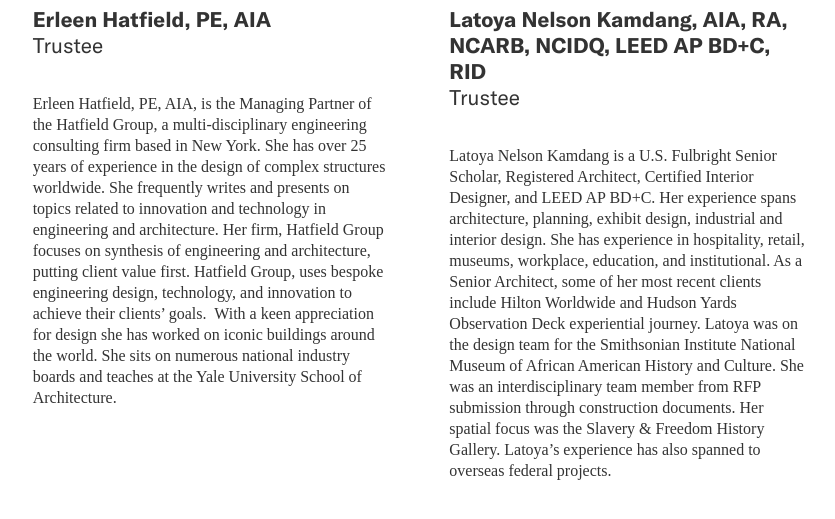
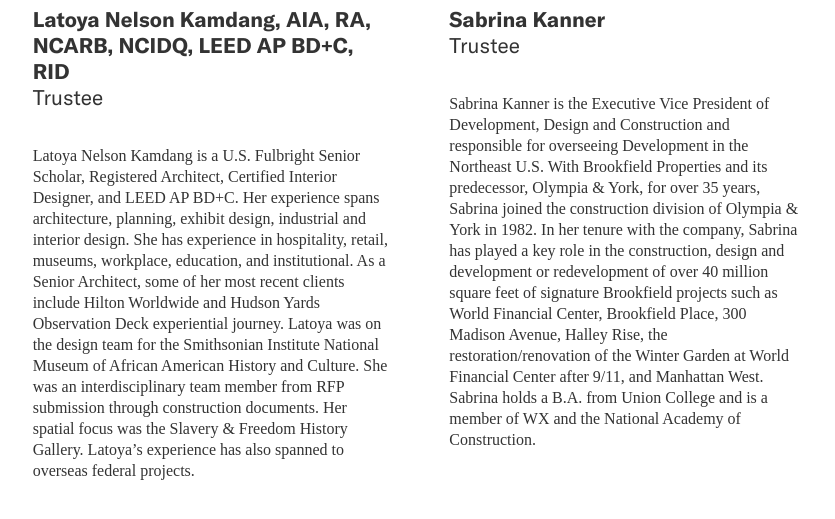
Before and after one commit to jengalas/bwaf-bbw, a Jekyll site: the page built from about/boardandstaff.md, in a window 1280 px wide and 900 px high, scrolled down 3988 px, cut to the strip 228-781 px from the top of the window. Shown: the top 519 px of the strip, without its empty margins (444-1279 px from the left). Built offline with Jekyll 4.4.1, drawn with Linux system fonts in a browser that asks for light colours; nearby versions of some CDN libraries; some web fonts are replaced; some of the changed text lies outside the part shown.

Commit message:
Update from Forestry.io Virginia Eskridge updated about/boardandstaff.md

```diff
--- a/about/boardandstaff.md
+++ b/about/boardandstaff.md
@@ -110,19 +110,6 @@
       of the buildings affects the people that occupy them. Her technical expertise
       extends to beyond code approaches using advanced analytical tools to quantify
       and reduce design risk from wind loading.
-  - title: Erleen Hatfield, PE, AIA
-    title_role: Trustee
-    image: "/v1618333098/2019_Hatfield_Headshot-use_this_one_l0xibt.jpg"
-    description: "Erleen Hatfield, PE, AIA, is the Managing Partner of the Hatfield
-      Group, a multi-disciplinary engineering consulting firm based in New York. She
-      has over 25 years of experience in the design of complex structures worldwide. She
-      frequently writes and presents on topics related to innovation and technology
-      in engineering and architecture. Her firm, Hatfield Group focuses on synthesis
-      of engineering and architecture, putting client value first. Hatfield Group,
-      uses bespoke engineering design, technology, and innovation to achieve their
-      clients’ goals.  \nWith a keen appreciation for design she has worked on iconic
-      buildings around the world. She sits on numerous national industry boards and
-      teaches at the Yale University School of Architecture.   "
   - title: Latoya Nelson Kamdang, AIA, RA, NCARB, NCIDQ, LEED AP BD+C, RID
     title_role: Trustee
     image: "/v1618332981/20191107_Latoya16463-cropped_xjlbgz.jpg"
@@ -252,19 +246,6 @@
       Real Estate Development and is a member of Chicago Women in Architecture, the
       National Organization of Minority Architects (NOMA), CREW Chicago, and Alpha
       Kappa Alpha Sorority, Inc. She is a licensed architect in the state of Illinois. "
-  - title: Barbara Wilks, FAIA, FASLA
-    title_role: Trustee
-    image: "/v1618329573/Barbara_Wilks_tu3wpd.jpg"
-    description: "Barbara Wilks, principal and founder of W Architecture and Landscape
-      Architecture, is a leader in the field of design. Beginning her career as an
-      architect and obtaining prominence for her design skills, she soon realized
-      that her interests in public space linked with the profession of landscape architecture.
-      Now as an architect and landscape architect, Barbara uses her leadership skills
-      to realign nature and communities. \nBarbara has won many awards for her work
-      and was elected to both the College of Fellows of the American Institute of
-      Architects and the American Society of Landscape Architecture for her design
-      accomplishments. Her projects range in scale from urban plans, to public spaces,
-      to infrastructure, to architecture. "
   - title: Ebbie Wisecarver
     title_role: Trustee
     image: "/v1643050566/Ebbie_Headshot_ytuxeq.jpg"
```
Also changed, not shown: other parts of about/boardandstaff.md (+7 -0 lines).
